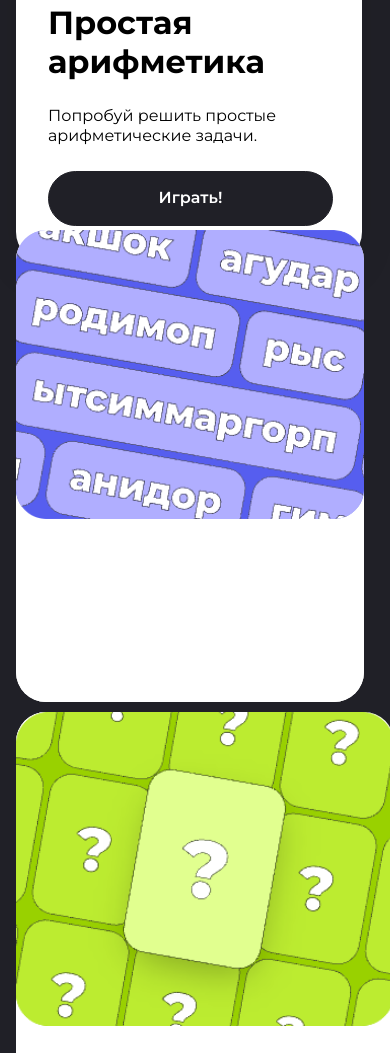
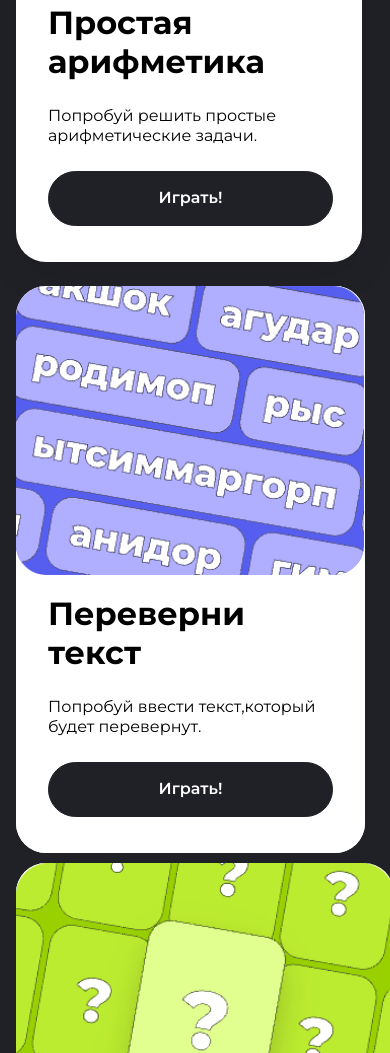
Before and after one commit to Grigoriy670/Homework1, a plain HTML site: page index.html in a window 390 px wide. Shown: the part 1836-2889 px from the top of the page. Drawn offline with Linux system fonts and the light colour scheme.

Commit message:
игра №3 Видно я что то понял не так из задания

```diff
--- a/_mobile.scss
+++ b/_mobile.scss
@@ -98,8 +98,8 @@ line-height: 141.69%;
 }
 .product__game-three{
     background-image: url(img/mobile-game-three.png);
-
-    background-size: contain;
+    margin-top: 66px;
+    background-size: 348px;
 }
 
 .product__game-four{
@@ -131,6 +131,7 @@ line-height: 141.69%;
     font-weight: 700;
     line-height: 39px;
     color: black;
+    width: 285px;
 }
 
 .product__text-mobile{
@@ -138,7 +139,7 @@ line-height: 141.69%;
     font-size: 16px;
     font-weight: 400;
     line-height: 20px;
-    width: 249px;
+    width: 277px;
     color: black;
 
 }
@@ -173,4 +174,8 @@ line-height: 141.69%;
         padding-top: 91px;
 }
 
+.product__game-three{
+    padding-top: 127px;
 }
+
+}
--- a/index.html
+++ b/index.html
@@ -33,7 +33,7 @@
     <div class="product__flex-mobile">
     <h2 class="product__head-mobile">Угадай число</h2>
     <p class="product__text-mobile">Попробуй угадать случайное число от 1 до 100.</p>
-    <button class="product__btn-mobile" href="#">Играть!</button>
+    <button class="product__btn-mobile">Играть!</button>
     </div>
     </div>
 </article>
@@ -49,7 +49,7 @@
     <div class="product__flex-mobile">
     <h2 class="product__head-mobile">Простая арифметика</h2>
     <p class="product__text-mobile">Попробуй решить простые арифметические задачи.</p>
-    <button class="product__btn-mobile" href="#">Играть!</button>
+    <button class="product__btn-mobile">Играть!</button>
     </div>
     </div>
 </article>
@@ -61,6 +61,11 @@
     <div class="product__game-three">
     <p class="product__text">Игра №3</p>
     <h2 class="product__head">Переверни текст</h2>
+    <div class="product__flex-mobile">
+    <h2 class="product__head-mobile">Переверни текст</h2>
+    <p class="product__text-mobile">Попробуй ввести текст,который будет перевернут.</p>
+    <button class="product__btn-mobile">Играть!</button>
+    </div>
     </div>
 </article>
 </a>
```
Also changed, not shown: style.css, 1 other file.
